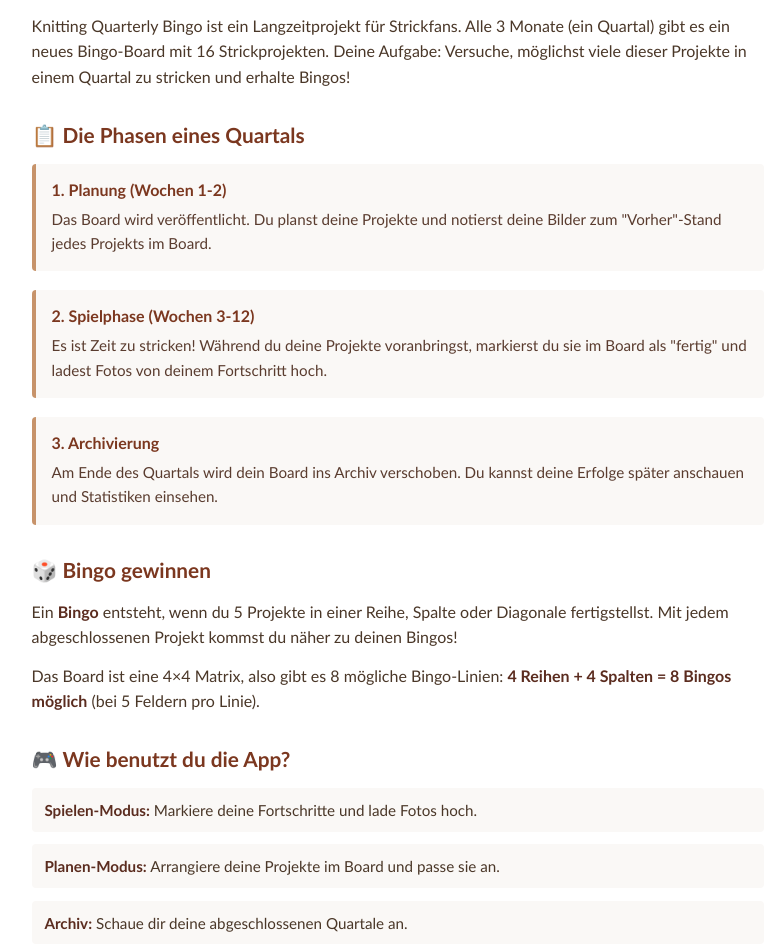
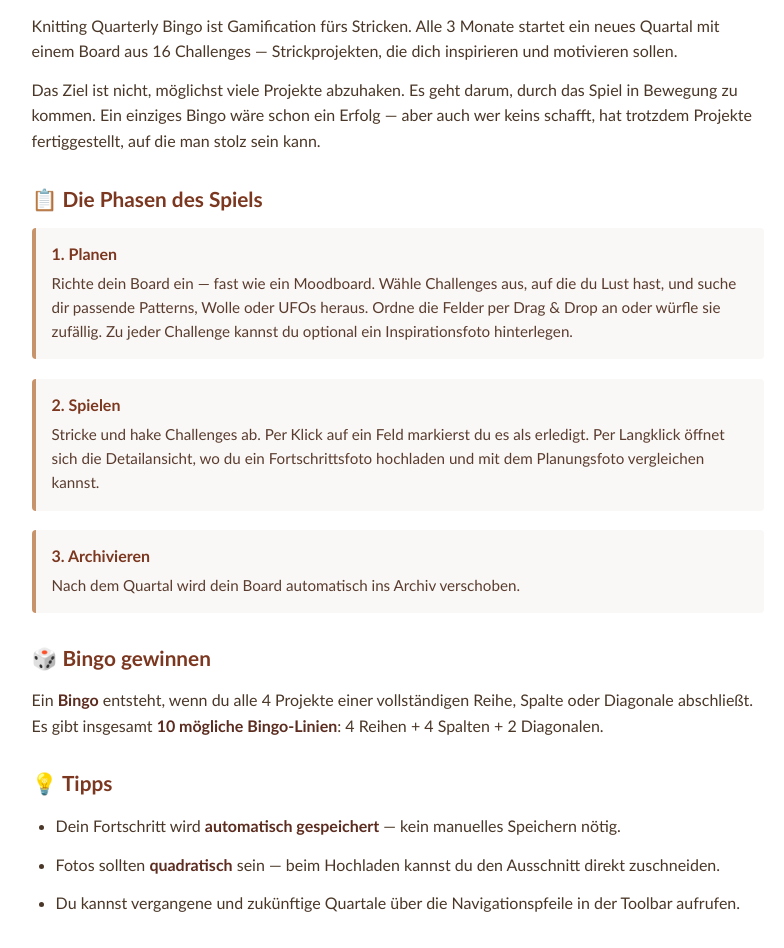
Before and after one commit to flingoflux/knitting-quarterly-bingo, an Angular app: page /how-it-works in a window 1280 px wide. Shown: the part 260-1208 px from the top of the page, without its empty margins (242-1026 px from the left). Built offline with nearby package versions, Linux system fonts and the light colour scheme.

Commit message:
feat: rename component and update content for improved clarity; enhance game phases and tips sections

```diff
--- a/src/app/features/start-page/presentation/pages/how-it-works.component.ts
+++ b/src/app/features/start-page/presentation/pages/how-it-works.component.ts
@@ -6,7 +6,7 @@ import { PageToolbarComponent } from '../../../../shared/ui/organisms/page-toolb
 import { PageContainerComponent } from '../../../../shared/ui/templates/page-container/page-container.component';
 
 @Component({
-  selector: 'app-how-it-works',
+  selector: 'app-how-to',
   standalone: true,
   imports: [CommonModule, ButtonComponent, PageToolbarComponent, PageContainerComponent],
   template: `
@@ -19,7 +19,7 @@ import { PageContainerComponent } from '../../../../shared/ui/templates/page-con
 
       <div class="feature-shell">
         <div class="how-it-works-header">
-          <p class="eyebrow">Dokumentation</p>
+          <p class="eyebrow">How-to</p>
           <h1>Wie funktioniert Knitting Quarterly Bingo?</h1>
         </div>
 
@@ -27,34 +27,40 @@ import { PageContainerComponent } from '../../../../shared/ui/templates/page-con
         <section class="section">
           <h2>🎯 Das Konzept</h2>
           <p>
-            Knitting Quarterly Bingo ist ein Langzeitprojekt für Strickfans. Alle 3 Monate (ein Quartal)
-            gibt es ein neues Bingo-Board mit 16 Strickprojekten. Deine Aufgabe: Versuche, möglichst viele
-            dieser Projekte in einem Quartal zu stricken und erhalte Bingos!
+            Knitting Quarterly Bingo ist Gamification fürs Stricken. Alle 3 Monate startet ein neues
+            Quartal mit einem Board aus 16 Challenges — Strickprojekten, die dich inspirieren und motivieren sollen.
+          </p>
+          <p>
+            Das Ziel ist nicht, möglichst viele Projekte abzuhaken. Es geht darum, durch das Spiel
+            in Bewegung zu kommen. Ein einziges Bingo wäre schon ein Erfolg — aber auch wer keins schafft,
+            hat trotzdem Projekte fertiggestellt, auf die man stolz sein kann.
           </p>
         </section>
 
         <section class="section">
-          <h2>📋 Die Phasen eines Quartals</h2>
+          <h2>📋 Die Phasen des Spiels</h2>
           <div class="phase-list">
             <div class="phase">
-              <div class="phase-name">1. Planung (Wochen 1-2)</div>
+              <div class="phase-name">1. Planen</div>
               <p>
-                Das Board wird veröffentlicht. Du planst deine Projekte und notierst deine Bilder
-                zum "Vorher"-Stand jedes Projekts im Board.
+                Richte dein Board ein — fast wie ein Moodboard. Wähle Challenges aus, auf die du Lust hast,
+                und suche dir passende Patterns, Wolle oder UFOs heraus. Ordne die Felder per
+                Drag &amp; Drop an oder würfle sie zufällig. Zu jeder Challenge kannst du
+                optional ein Inspirationsfoto hinterlegen.
               </p>
             </div>
             <div class="phase">
-              <div class="phase-name">2. Spielphase (Wochen 3-12)</div>
+              <div class="phase-name">2. Spielen</div>
               <p>
-                Es ist Zeit zu stricken! Während du deine Projekte voranbringst, markierst du sie im
-                Board als "fertig" und ladest Fotos von deinem Fortschritt hoch.
+                Stricke und hake Challenges ab. Per Klick auf ein Feld markierst du es als erledigt.
+                Per Langklick öffnet sich die Detailansicht, wo du ein Fortschrittsfoto hochladen und
+                mit dem Planungsfoto vergleichen kannst.
               </p>
             </div>
             <div class="phase">
-              <div class="phase-name">3. Archivierung</div>
+              <div class="phase-name">3. Archivieren</div>
               <p>
-                Am Ende des Quartals wird dein Board ins Archiv verschoben. Du kannst deine Erfolge
-                später anschauen und Statistiken einsehen.
+                Nach dem Quartal wird dein Board automatisch ins Archiv verschoben.
               </p>
             </div>
           </div>
@@ -63,36 +69,18 @@ import { PageContainerComponent } from '../../../../shared/ui/templates/page-con
         <section class="section">
           <h2>🎲 Bingo gewinnen</h2>
           <p>
-            Ein <strong>Bingo</strong> entsteht, wenn du 5 Projekte in einer Reihe, Spalte oder Diagonale
-            fertigstellst. Mit jedem abgeschlossenen Projekt kommst du näher zu deinen Bingos!
+            Ein <strong>Bingo</strong> entsteht, wenn du alle 4 Projekte einer vollständigen
+            Reihe, Spalte oder Diagonale abschließt. Es gibt insgesamt <strong>10 mögliche Bingo-Linien</strong>:
+            4 Reihen + 4 Spalten + 2 Diagonalen.
           </p>
-          <p>
-            Das Board ist eine 4×4 Matrix, also gibt es 8 mögliche Bingo-Linien:
-            <strong>4 Reihen + 4 Spalten = 8 Bingos möglich</strong> (bei 5 Feldern pro Linie).
-          </p>
-        </section>
-
-        <section class="section">
-          <h2>🎮 Wie benutzt du die App?</h2>
-          <div class="feature-list">
-            <div class="feature">
-              <strong>Spielen-Modus:</strong> Markiere deine Fortschritte und lade Fotos hoch.
-            </div>
-            <div class="feature">
-              <strong>Planen-Modus:</strong> Arrangiere deine Projekte im Board und passe sie an.
-            </div>
-            <div class="feature">
-              <strong>Archiv:</strong> Schaue dir deine abgeschlossenen Quartale an.
-            </div>
-          </div>
         </section>
 
         <section class="section">
           <h2>💡 Tipps</h2>
           <ul>
-            <li>Nutze die <strong>Vorschau</strong>, um dein Board vor dem Spielstart zu überprüfen.</li>
-            <li>Du kannst deine Projekte jederzeit verschieben und bearbeiten — solange der Quarter aktiv ist.</li>
-            <li>Speichere regelmäßig Fotos deiner Fortschritte, um tolle Erinnerungen festzuhalten.</li>
+            <li>Dein Fortschritt wird <strong>automatisch gespeichert</strong> — kein manuelles Speichern nötig.</li>
+            <li>Fotos sollten <strong>quadratisch</strong> sein — beim Hochladen kannst du den Ausschnitt direkt zuschneiden.</li>
+            <li>Du kannst vergangene und zukünftige Quartale über die Navigationspfeile in der Toolbar aufrufen.</li>
           </ul>
         </section>
 
```
